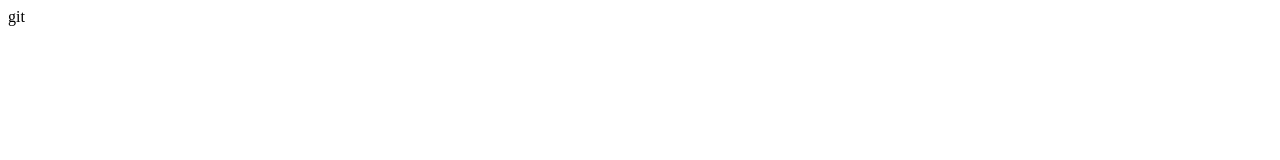
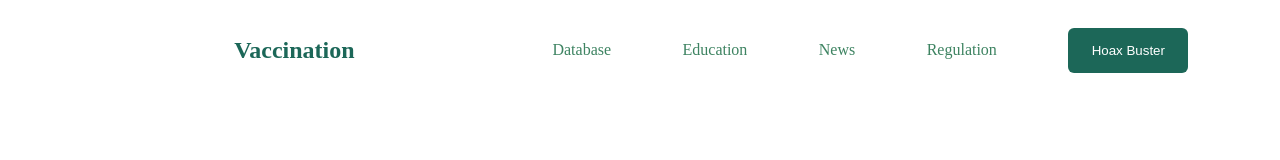
Before and after one commit to fabiolaodio/vaccination, a plain HTML site: page index.html in a window 1280 px wide. Drawn offline with Linux system fonts and the light colour scheme.

Commit message:
Seccion del header lista

```diff
--- a/index.html
+++ b/index.html
@@ -8,6 +8,23 @@
     <title>Vacunacion</title>
 </head>
 <body>
+    <header>
 
-</body>git
+        <section class="title-header">
+            <h2>Vaccination</h2>
+        </section>
+
+        <section class="header-part2">
+            <a href="">Database</a>
+            <a href="">Education</a>
+            <a href="">News</a>
+            <a href="">Regulation</a>
+            <button class="btn-header">Hoax Buster</button>
+        </section>
+    </header>
+
+    <section class="main-container">
+
+    </section>
+</body>
 </html>
--- a/style/estilo.css
+++ b/style/estilo.css
@@ -0,0 +1,46 @@
+:root{
+    --color1: #1C6758;
+    --color2: #3D8361;
+    --color3: #D6CDA4;
+    --color4: #EEF2E6;
+}
+
+*{
+    padding: 0px;
+    margin: 0px;
+}
+
+
+/*Seccion del header*/
+header{
+    display: grid;
+    grid-template-columns: 2fr 3fr;
+    background-color: rgba(250, 255, 255, 0.1);
+    height: 80px;
+    padding: 0px 5%;
+    text-align: center;
+}
+.title-header{
+    align-self: center;
+    color: var(--color1);
+}
+
+.header-part2{
+    display: flex;
+    justify-content: space-between;
+    padding: 4%;
+}
+.header-part2 a{
+    align-self: center;
+    color: var(--color2);
+    text-decoration: none;
+}
+.btn-header{
+    background-color: #1C6758;
+    color: white;
+    height: 45px;
+    width: 120px;
+    border: none;
+    border-radius: 6px;
+    align-self: center;
+}
```
